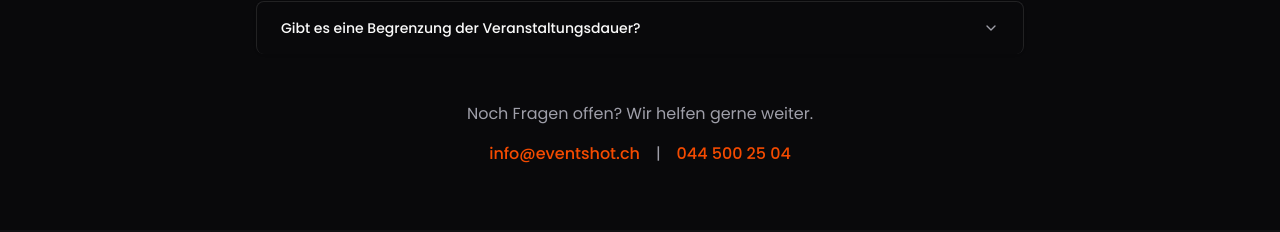
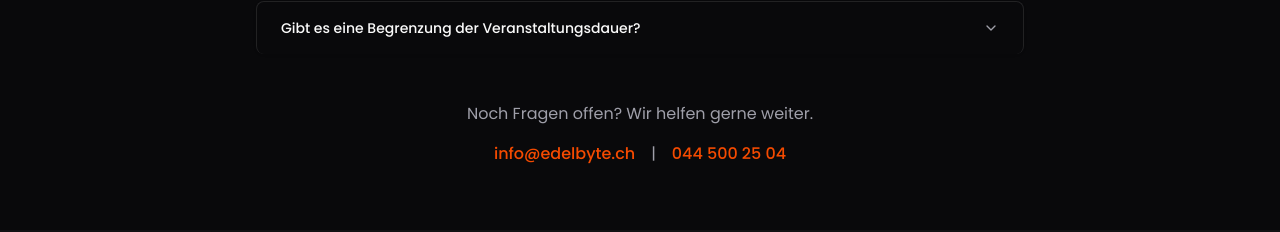
Before and after one commit to CobraEV/eventshotapp, a Next.js app: page / in a window 1280 px wide. Shown: the part 6044-6276 px from the top of the page. Built offline with nearby package versions, Linux system fonts and the light colour scheme.

Commit message:
new mail

```diff
--- a/src/app/(default)/agb/page.tsx
+++ b/src/app/(default)/agb/page.tsx
@@ -148,7 +148,7 @@ export default function AGBPage() {
       <div className="border-t pt-8 text-sm text-muted-foreground text-center">
         Fragen zu den AGB?{' '}
         <Link
-          href="mailto:info@eventshot.ch"
+          href="mailto:info@edelbyte.ch"
           className="text-primary underline hover:opacity-80"
         >
           Kontaktiere uns
--- a/src/app/(default)/datenschutz/page.tsx
+++ b/src/app/(default)/datenschutz/page.tsx
@@ -29,10 +29,10 @@ export default function DatenschutzPage() {
           <br />
           E-Mail:{' '}
           <Link
-            href="mailto:info@eventshot.ch"
+            href="mailto:info@edelbyte.ch"
             className="text-primary underline hover:opacity-80"
           >
-            info@eventshot.ch
+            info@edelbyte.ch
           </Link>
           <br />
           Website:{' '}
@@ -114,7 +114,7 @@ export default function DatenschutzPage() {
       <div className="border-t pt-8 text-sm text-muted-foreground text-center">
         Fragen zum Datenschutz?{' '}
         <Link
-          href="mailto:info@eventshot.ch"
+          href="mailto:info@edelbyte.ch"
           className="text-primary underline hover:opacity-80"
         >
           Kontaktiere uns
--- a/src/components/landing/cta.tsx
+++ b/src/components/landing/cta.tsx
@@ -30,7 +30,7 @@ export function CTA() {
                 <Link href={`/register`}>Kostenlos starten</Link>
               </Button>
               <Button size='lg' variant='outline' className='text-base' asChild>
-                <Link href={`mailto:info@eventshot.ch`}>Demo vereinbaren</Link>
+                <Link href={`mailto:info@edelbyte.ch`}>Demo vereinbaren</Link>
               </Button>
             </FadeInUp>
 
--- a/src/components/landing/faq.tsx
+++ b/src/components/landing/faq.tsx
@@ -48,10 +48,10 @@ export function FAQ() {
             </p>
             <div className='flex flex-col sm:flex-row gap-4 justify-center items-center'>
               <a
-                href='mailto:info@eventshot.ch'
+                href='mailto:info@edelbyte.ch'
                 className='text-primary font-medium hover:underline'
               >
-                info@eventshot.ch
+                info@edelbyte.ch
               </a>
               <span className='hidden sm:inline text-muted-foreground'>|</span>
               <a
--- a/src/components/landing/footer.tsx
+++ b/src/components/landing/footer.tsx
@@ -65,7 +65,7 @@ export function Footer() {
             <h3 className='font-semibold mb-4'>Kontakt</h3>
             <div className='space-y-2 mb-4'>
               <p className='text-muted-foreground flex items-center gap-2'>
-                <Mail className='h-4 w-4' /> info@eventshot.ch
+                <Mail className='h-4 w-4' /> info@edelbyte.ch
               </p>
               <p className='text-muted-foreground'>
                 Tel:{' '}
@@ -78,7 +78,7 @@ export function Footer() {
               </p>
             </div>
             <Link
-              href='mailto:info@eventshot.ch'
+              href='mailto:info@edelbyte.ch'
               className='text-primary font-medium hover:underline'
             >
               Kontaktiere uns
--- a/src/components/landing/pricing.tsx
+++ b/src/components/landing/pricing.tsx
@@ -69,7 +69,7 @@ export function Pricing() {
           <p>
             Du brauchst eine individuelle Lösung?{' '}
             <a
-              href="mailto:info@eventshot.ch"
+              href="mailto:info@edelbyte.ch"
               className="text-primary underline underline-offset-4"
             >
               Kontaktiere uns
--- a/src/lib/auth.ts
+++ b/src/lib/auth.ts
@@ -37,7 +37,7 @@ export const auth = betterAuth({
     // ---------------- RESET PASSWORD ----------------
     sendResetPassword: async ({ user, url }) => {
       await sendMail({
-        from: 'EventShot <info@eventshot.ch>',
+        from: 'EventShot <info@edelbyte.ch>',
         to: user.email,
         subject: 'Passwort zurücksetzen – EventShot',
         text: `Hallo ${user.name || ''}
@@ -83,7 +83,7 @@ Wenn du das nicht angefordert hast, ignoriere diese E-Mail.`,
 
     sendVerificationEmail: async ({ user, url }) => {
       await sendMail({
-        from: 'EventShot <info@eventshot.ch>',
+        from: 'EventShot <info@edelbyte.ch>',
         to: user.email,
         subject: 'Bitte bestätige deine E-Mail-Adresse – EventShot',
         html: `
@@ -116,7 +116,7 @@ Wenn du das nicht angefordert hast, ignoriere diese E-Mail.`,
         `${process.env.BETTER_AUTH_URL}/login` || 'http://localhost:3000/login'
 
       await sendMail({
-        from: 'EventShot <info@eventshot.ch>',
+        from: 'EventShot <info@edelbyte.ch>',
         to: user.email,
         subject: 'Willkommen bei EventShot 🎉',
         html: `
```
